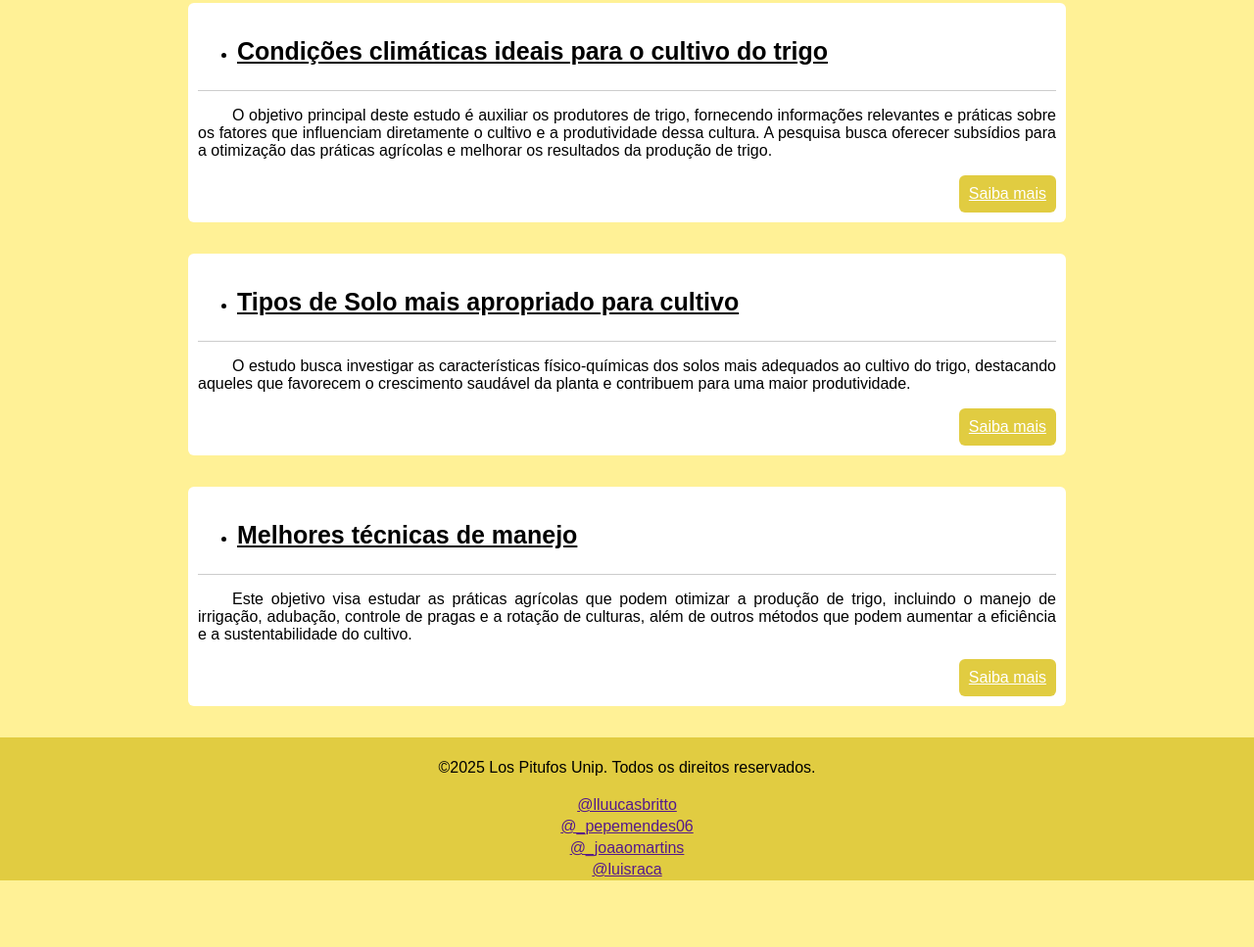
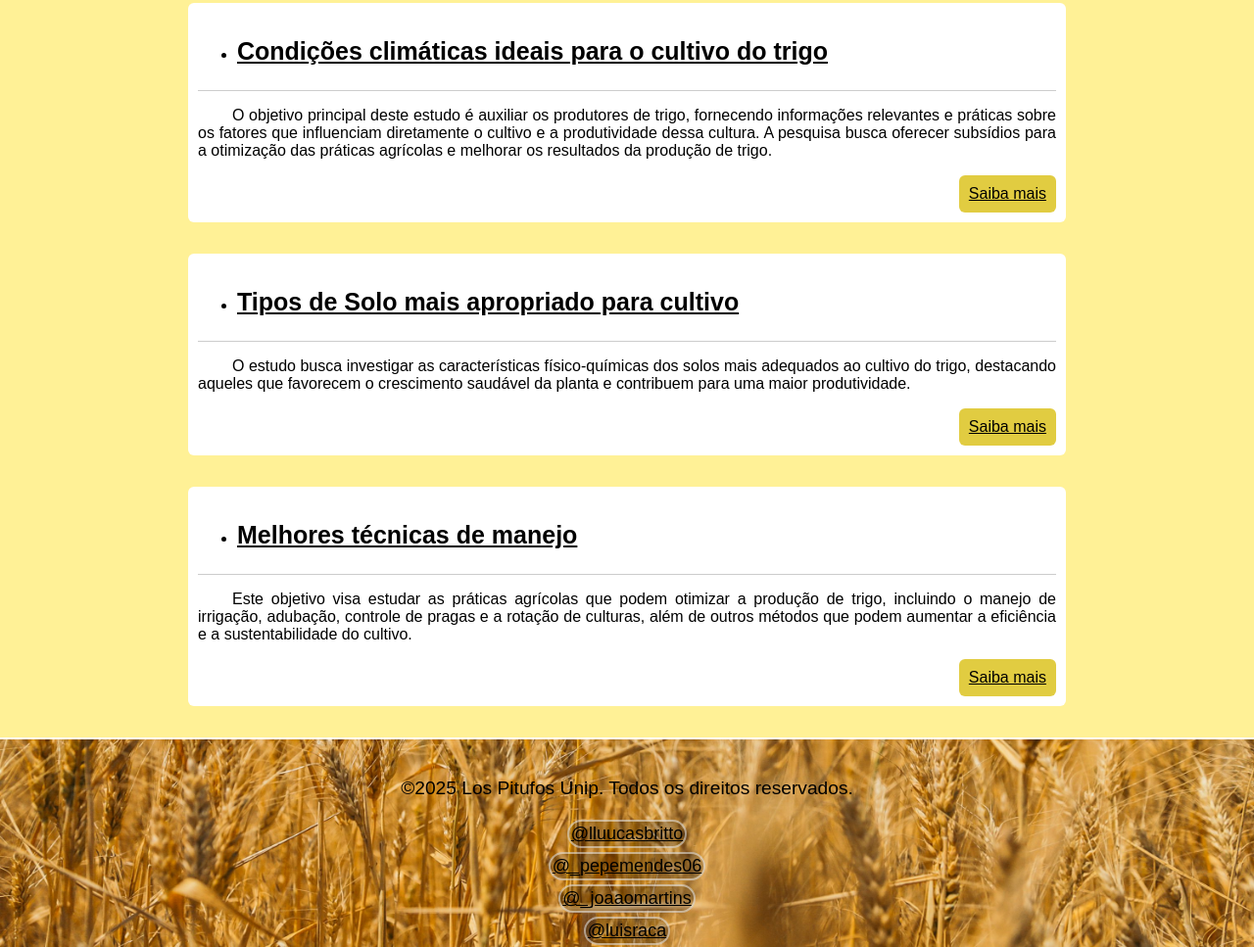
Before and after one commit to lucasbrittop/trabalhoaps, a plain HTML site: page index.html in a window 1280 px wide. Shown: the part 839-1806 px from the top of the page at 98% size. Before the commit the page ends 1738 px from the top, so only its background shows below. Drawn offline with Linux system fonts and the light colour scheme.

Commit message:
footer e correção do cabeçalho

```diff
--- a/css/cssaps.css
+++ b/css/cssaps.css
@@ -28,7 +28,6 @@ body{
     border-bottom-right-radius: 10px;
     border-bottom-left-radius: 10px;
     border-bottom: 2px solid white;
-
 }
 
 .fixo img{
@@ -105,7 +104,7 @@ article{
     padding: 10px;
     width: fit-content;
     margin-left: auto;
-    color: rgb(255, 255, 255);
+    color: black;
     transition: 0.5s;
     border-radius: 6px;
 }
@@ -139,16 +138,26 @@ section p{
 /* fim do body */
 
 footer{
-    background-color: #e1cc41;
-    height: 100%;
+    background-image: url(/imagens/banneraps.jpg);
+    background-position: bottom;
+    background-size: cover;
+    background-repeat: no-repeat;
     text-align: center;
+    border-top: 2px solid white;
 }
 
 footer p{
     padding-top: 20px;
+    font-size: larger;
 }
 
-footer a{
+.linkig{
     display: inline-block;
+    color: black;
     margin: 2px 0;
+    font-size: large;
+    background-color: rgba(0,0,0,0.2);
+    padding: 2px;
+    border: 2px solid rgba(255,255,255,0.5);
+    border-radius: 30px;
 }
--- a/index.html
+++ b/index.html
@@ -67,10 +67,10 @@
     <footer>
         <p><a href="lospitufos.html" class="segredo">&copy;</a>2025 Los Pitufos Unip. Todos os direitos reservados.</p>
         <nav class="nomes">
-            <a href="">@lluucasbritto</a> <br>
-            <a href="">@_pepemendes06</a> <br>
-            <a href="">@_joaaomartins</a> <br>
-            <a href="">@luisraca</a>
+            <a href="" class="linkig">@lluucasbritto</a> <br>
+            <a href="" class="linkig">@_pepemendes06</a> <br>
+            <a href="" class="linkig">@_joaaomartins</a> <br>
+            <a href="" class="linkig">@luisraca</a>
         </nav>
     </footer>
 </body>
```
Also changed, not shown: climatrigo.html (+1 -1 lines).
